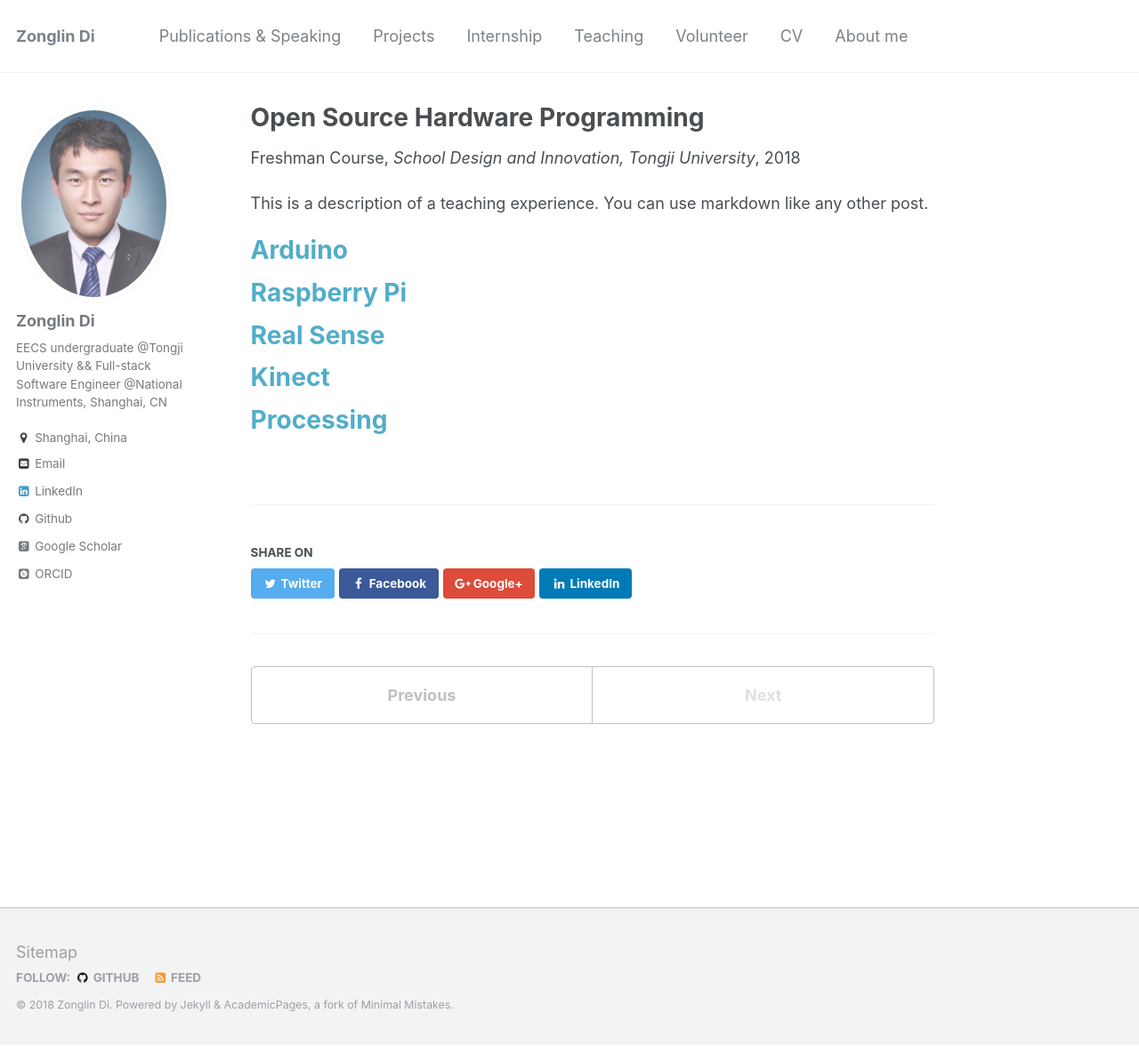
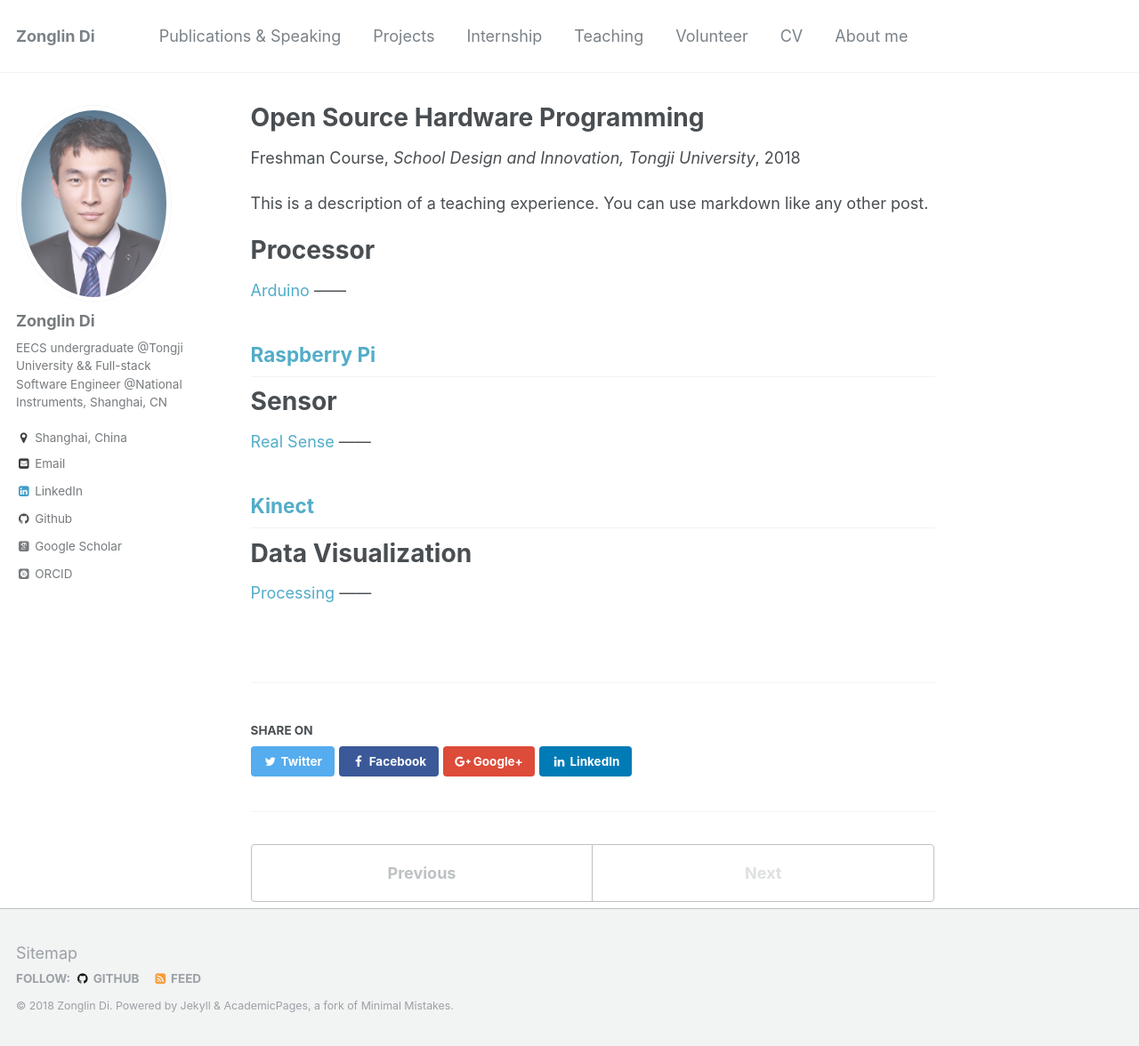
Before and after one commit to ElegantLin/elegantlin.github.io, a Jekyll site: the page built from _teaching/CDI.md, in a window 1280 px wide and 1176 px high. Shown: the whole window at 89% size. Built offline with Jekyll 4.4.1, drawn with Linux system fonts in a browser that asks for light colours; some web fonts are replaced.

Commit message:
Adjust the order of CDI

```diff
--- a/_teaching/CDI.md
+++ b/_teaching/CDI.md
@@ -10,17 +10,24 @@
 
 This is a description of a teaching experience. You can use markdown like any other post.
 
+Processor
+======
 [Arduino](https://www.arduino.cc/)
-======
+------
 
 [Raspberry Pi](https://www.raspberrypi.org/)
+------
+
+Sensor
 ======
-
 [Real Sense](https://www.intel.com/content/www/us/en/architecture-and-technology/realsense-overview.html)
-======
+------
 
 [Kinect](https://en.wikipedia.org/wiki/Kinect)
+------
+
+
+Data Visualization
 ======
-
 [Processing](https://processing.org/)
-======
+------
```
